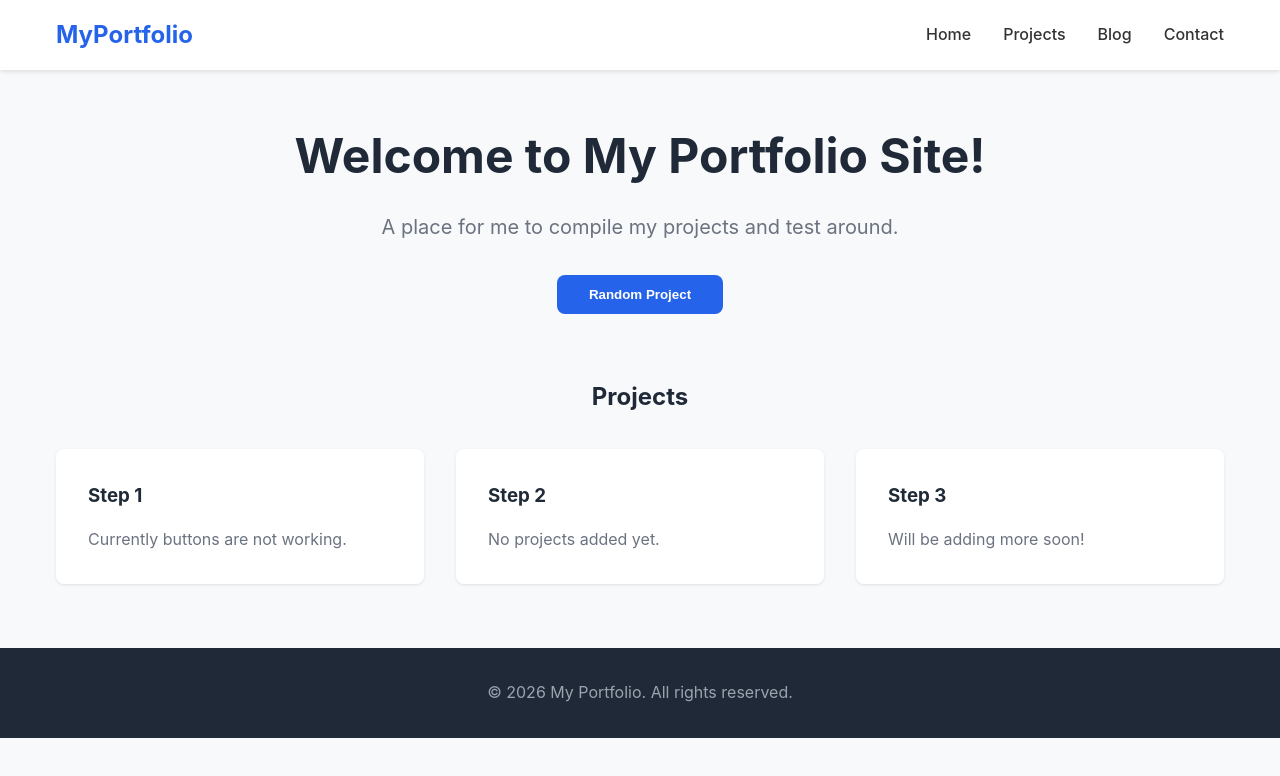
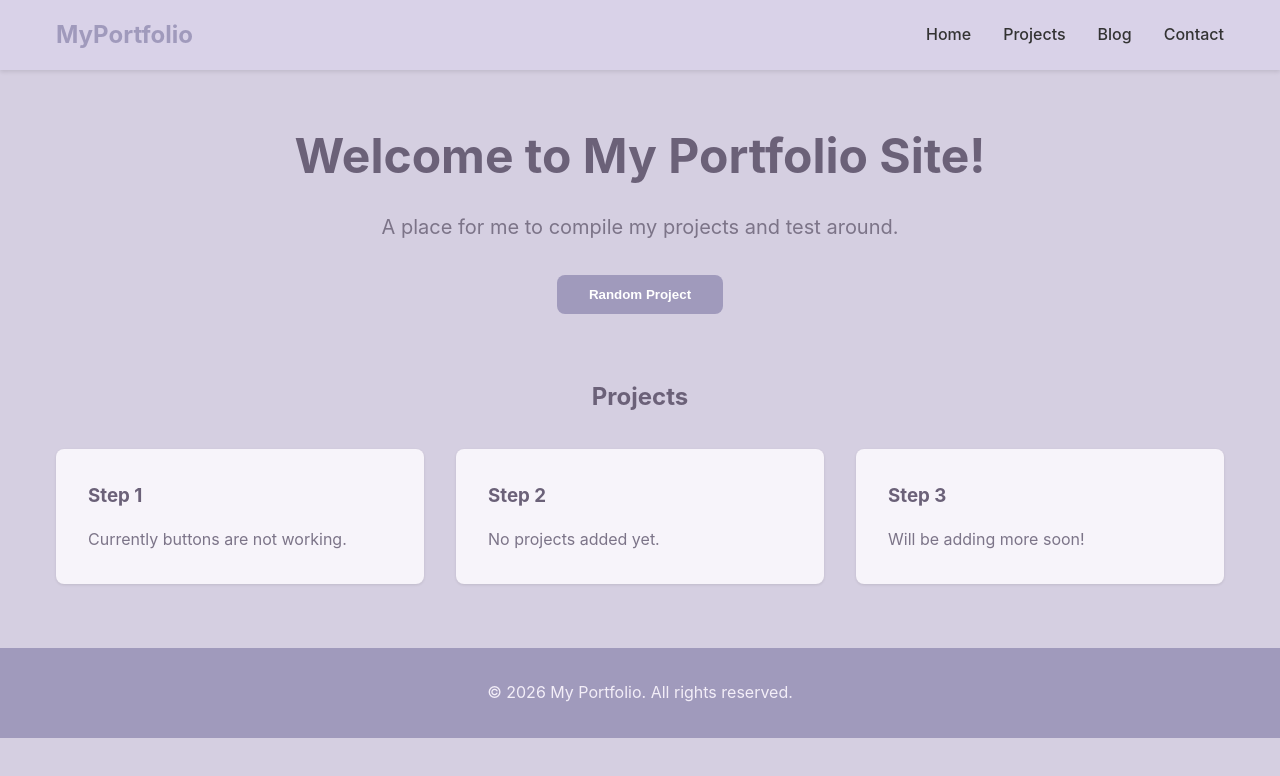
Before and after one commit to SagaFuffel/SagaFuffel.github.io, a plain HTML site: page index.html in a window 1280 px wide. Drawn offline with Linux system fonts and the light colour scheme.

Commit message:
Colour test change

```diff
--- a/index.html
+++ b/index.html
@@ -17,11 +17,11 @@
             font-family: -apple-system, BlinkMacSystemFont, 'Segoe UI', Roboto, Oxygen, Ubuntu, Cantarell, sans-serif;
             line-height: 1.6;
             color: #333;
-            background: #f8f9fa;
+            background: #D5CFE1;
         }
 
         header {
-            background: white;
+            background: #D9D2E8;
             padding: 1rem 0;
             box-shadow: 0 2px 4px rgba(0, 0, 0, 0.1);
             position: sticky;
@@ -41,7 +41,7 @@
         .logo {
             font-size: 1.5rem;
             font-weight: 700;
-            color: #2563eb;
+            color: #A09ABC;
         }
 
         .nav-links {
@@ -58,7 +58,7 @@
         }
 
         .nav-links a:hover {
-            color: #2563eb;
+            color: #A09ABC;
         }
 
         main {
@@ -75,19 +75,19 @@
         .hero h1 {
             font-size: 3rem;
             margin-bottom: 1rem;
-            color: #1f2937;
+            color: #6B6178;
         }
 
         .hero p {
             font-size: 1.25rem;
-            color: #6b7280;
+            color: #7C7488;
             margin-bottom: 2rem;
         }
 
         .btn {
             display: inline-block;
             padding: 0.75rem 2rem;
-            background: #2563eb;
+            background: #A09ABC;
             color: white;
             text-decoration: none;
             border-radius: 0.5rem;
@@ -98,7 +98,7 @@
         }
 
         .btn:hover {
-            background: #1d4ed8;
+            background: #8E88A8;
         }
 
         .grid {
@@ -109,7 +109,7 @@
         }
 
         .card {
-            background: white;
+            background: #F7F4FA;
             padding: 2rem;
             border-radius: 0.5rem;
             box-shadow: 0 1px 3px rgba(0, 0, 0, 0.1);
@@ -117,20 +117,20 @@
         }
 
         .card:hover {
-            box-shadow: 0 4px 12px rgba(0, 0, 0, 0.15);
+            box-shadow: 0 4px 12px rgba(160, 154, 188, 0.35);
         }
 
         .card h3 {
             margin-bottom: 1rem;
-            color: #1f2937;
+            color: #6B6178;
         }
 
         .card p {
-            color: #6b7280;
+            color: #7C7488;
         }
 
         footer {
-            background: #1f2937;
+            background: #A09ABC;
             color: white;
             text-align: center;
             padding: 2rem 1rem;
@@ -139,7 +139,7 @@
 
         footer p {
             margin: 0;
-            color: #9ca3af;
+            color: #F3EEF8;
         }
 
         @media (max-width: 768px) {
@@ -174,7 +174,7 @@
         </section>
 
         <section id="projects">
-            <h2 style="text-align: center; margin-bottom: 2rem; color: #1f2937;">Projects</h2>
+            <h2 style="text-align: center; margin-bottom: 2rem; color: #6B6178;">Projects</h2>
             <div class="grid">
                 <div class="card">
                     <h3>Step 1</h3>
```
